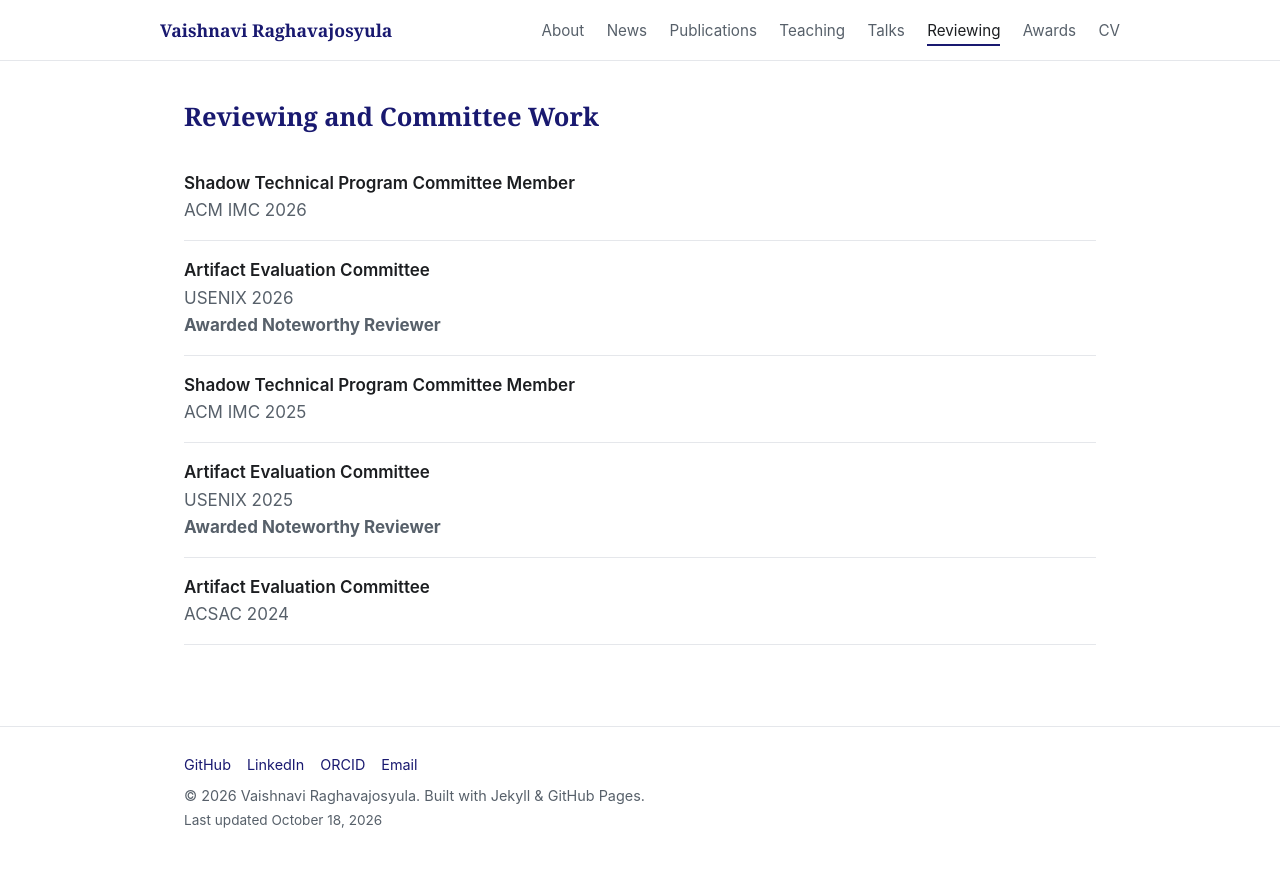
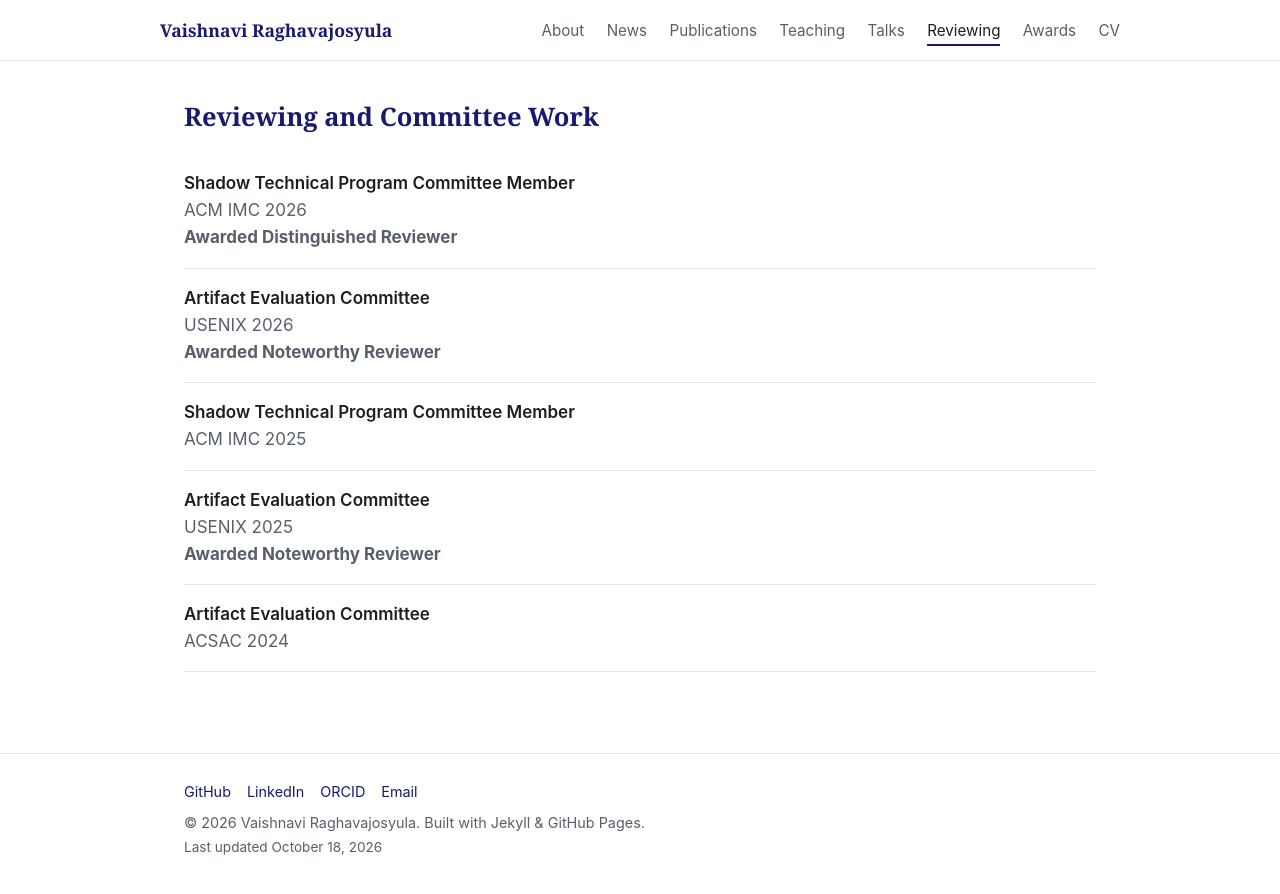
Before and after one commit to rjvaishnavi/rjvaishnavi.github.io, a Jekyll site: the page built from reviewing.md, in a window 1280 px wide. Shown: the top 894 px of the page. Built offline with Jekyll 4.4.1, drawn with Linux system fonts in a browser that asks for light colours.

Commit message:
Update reviewing.yml

```diff
--- a/_data/reviewing.yml
+++ b/_data/reviewing.yml
@@ -1,5 +1,6 @@
 - role: "Shadow Technical Program Committee Member"
   venue: "ACM IMC 2026"
+  details: "Awarded Distinguished Reviewer"
 - role: "Artifact Evaluation Committee"
   venue: "USENIX 2026"
   details: "Awarded Noteworthy Reviewer"
```
